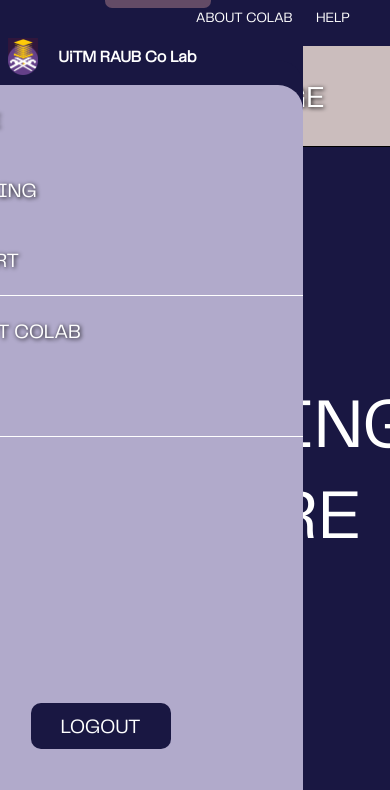
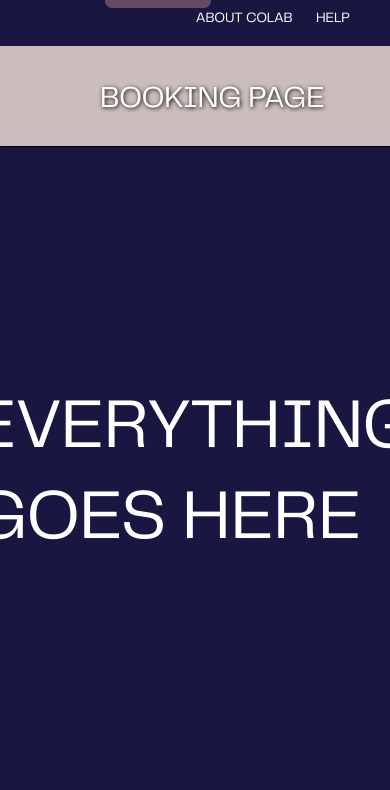
Before and after one commit to amsyafiiq/ISP250_CoLab-System, a PHP site: page /html/template.html in a window 390 px wide; the page is wider, and only the part inside the window is pictured. Shown: the part 60-850 px from the top of that part. After the commit the page ends 600 px from the top of that part, so only its background shows below. Run offline with PHP 8.4, Linux system fonts and the light colour scheme.

Commit message:
create responsive hamburger menu

```diff
--- a/css/styles.css
+++ b/css/styles.css
@@ -56,7 +56,7 @@ header {
   position: fixed;
   display: block;
   top: 88px;
-  left: -25%;
+  left: -400px;
   height: 100vh;
   background-color: #b1aacb;
   transition: 0.25s ease-in-out;
@@ -64,6 +64,21 @@ header {
 
 .navbar.active {
   left: 0px;
+}
+
+.darken{
+  display: block;
+  position: fixed;
+  width: 100vw;
+  height: 100vh;
+  left: 0px;
+  background-color: rgba(0,0,0,0);
+  transition: 0.25s ease-in-out;
+}
+
+.darken.active {
+  left: 400px;
+  background-color: rgba(0,0,0,0.5);
 }
 
 .navbar ul {
@@ -171,7 +186,7 @@ main {
 .logout-container a {
   position: absolute;
   top: 80%;
-  left: 32%;
+  left: 115px;
   padding: 10px 30px 10px 30px;
   font-size: 20px;
   border-radius: 10px;
--- a/html/template.html
+++ b/html/template.html
@@ -45,12 +45,14 @@
       </div>
     </header>
     <main>
+      <span class="darken"></span>
       <div class="title-container">
         <p>BOOKING PAGE</p>
       </div>
       <div class="main-page">
         <div>EVERYTHING GOES HERE</div>
       </div>
+
     </main>
     <footer></footer>
   </body>
--- a/js/main.js
+++ b/js/main.js
@@ -1,10 +1,12 @@
 const hamburger = document.querySelector(".hamburger");
 const navbar = document.querySelector(".navbar");
+const darken = document.querySelector(".darken");
 
 hamburger.addEventListener("click", openMenu);
 
 function openMenu() {
   navbar.classList.toggle("active");
+  darken.classList.toggle("active");
 }
 
 const navLink = document.querySelectorAll(".nav-link");
@@ -12,6 +14,8 @@ const navLink = document.querySelectorAll(".nav-link");
 navLink.forEach((n) => n.addEventListener("click", closeMenu));
 
 function closeMenu() {
-  hamburger.classList.remove("active");
-  navMenu.classList.remove("active");
+  navbar.classList.remove("active");
+  darken.classList.remove("active");
 }
+
+darken.addEventListener("click", closeMenu);
```
